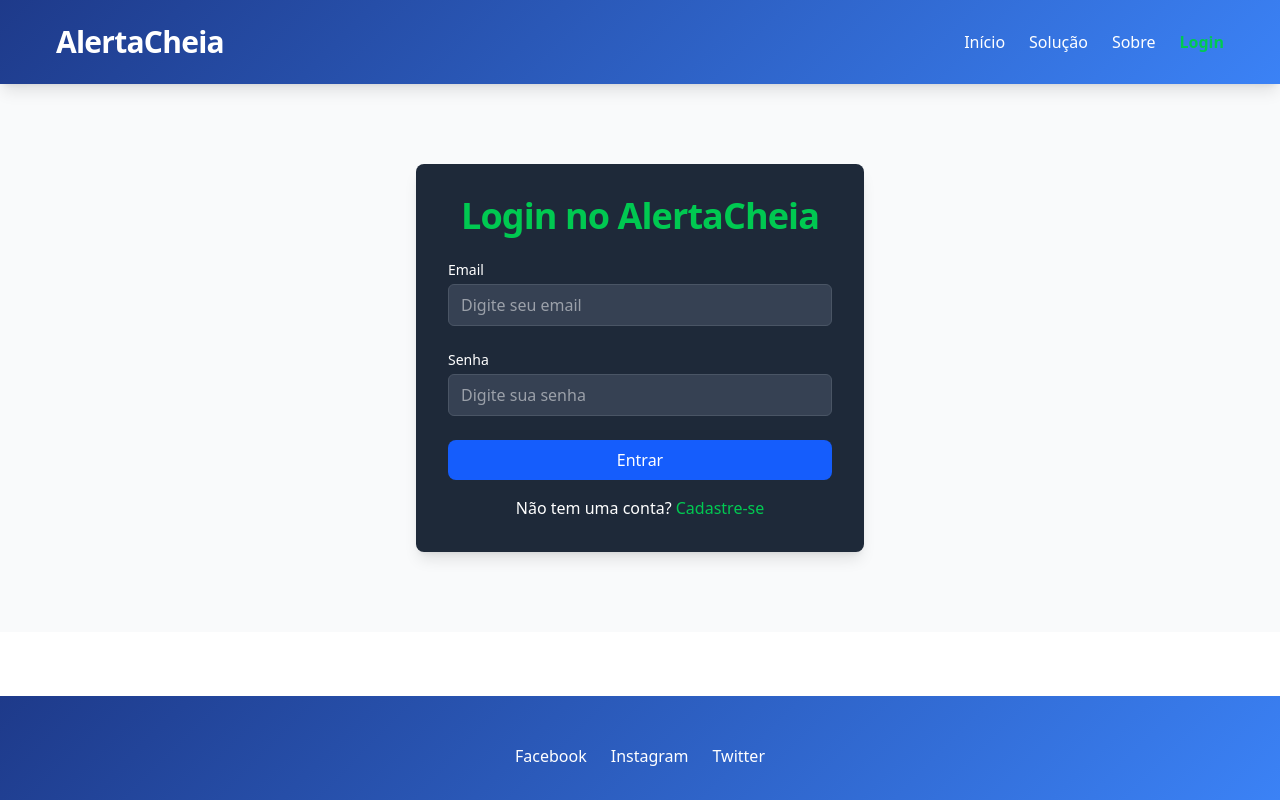
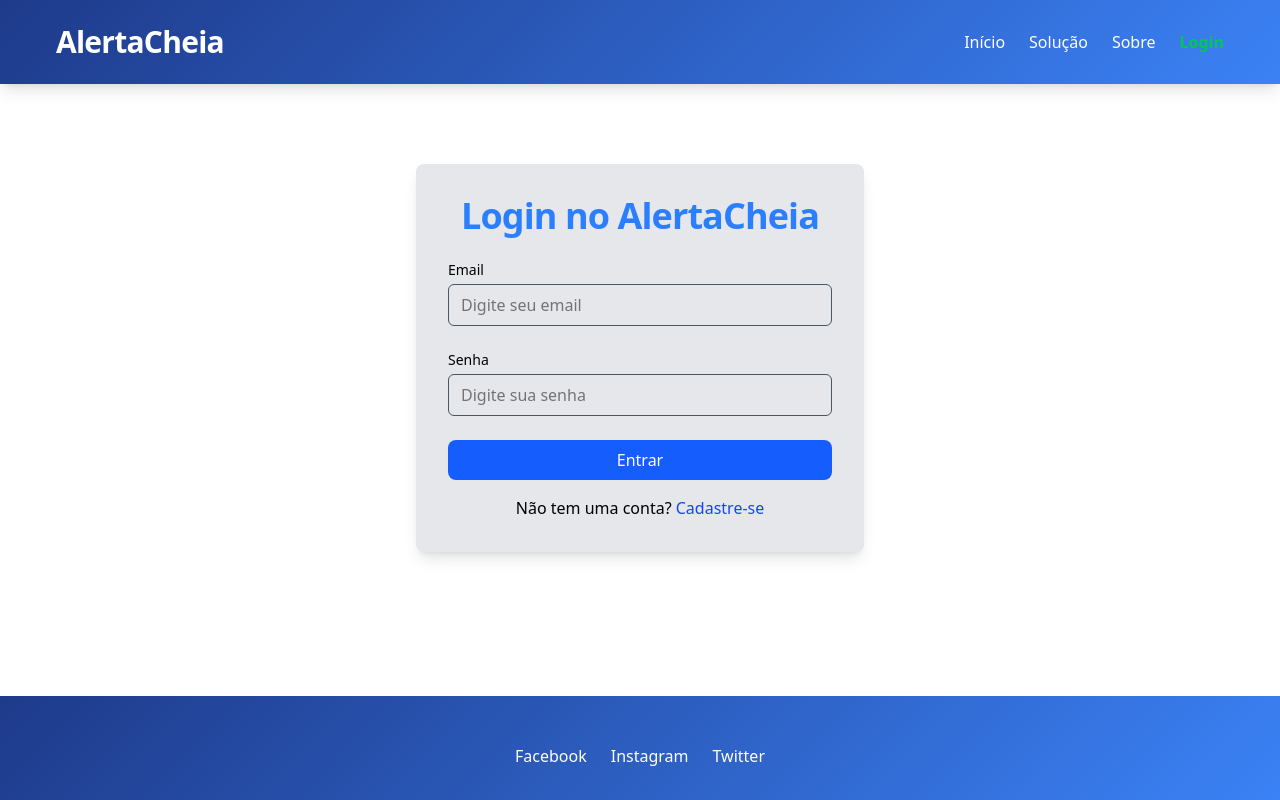
Before and after one commit to leoGitFiap/gs_webdev_2025, a React (Vite) app: page /login in a window 1280 px wide. Built offline with nearby package versions, Linux system fonts and the light colour scheme.

Commit message:
Editando o login

```diff
--- a/src/routes/Login.jsx
+++ b/src/routes/Login.jsx
@@ -29,12 +29,12 @@ const Login = () => {
   };
 
   return (
-    <div className="container mx-auto py-20 px-4 sm:px-6 lg:px-8 bg-gray-50">
-      <div className="max-w-md mx-auto bg-gray-800 p-8 rounded-lg shadow-lg">
-        <h2 className="text-4xl font-extrabold text-green-500 text-center mb-6 tracking-tight">Login no AlertaCheia</h2>
+    <div className="container mx-auto py-20 px-4 sm:px-6 lg:px-8">
+      <div className="max-w-md mx-auto bg-gray-200 p-8 rounded-lg shadow-lg">
+        <h2 className="text-4xl font-extrabold text-blue-500 text-center mb-6 tracking-tight">Login no AlertaCheia</h2>
         <form onSubmit={handleSubmit} className="space-y-6">
           <div>
-            <label htmlFor="email" className="block text-sm font-medium text-white">
+            <label htmlFor="email" className="block text-sm font-medium">
               Email
             </label>
             <input
@@ -43,12 +43,12 @@ const Login = () => {
               value={email}
               onChange={(e) => setEmail(e.target.value)}
               required
-              className="mt-1 block w-full px-3 py-2 bg-gray-700 text-white border border-gray-600 rounded-md focus:outline-none focus:ring-green-500 focus:border-green-500"
+              className="mt-1 block w-full px-3 py-2 border border-gray-600 rounded-md focus:outline-none focus:ring-blue-500 focus:border-blue-500"
               placeholder="Digite seu email"
             />
           </div>
           <div>
-            <label htmlFor="password" className="block text-sm font-medium text-white">
+            <label htmlFor="password" className="block text-sm font-medium">
               Senha
             </label>
             <input
@@ -57,7 +57,7 @@ const Login = () => {
               value={password}
               onChange={(e) => setPassword(e.target.value)}
               required
-              className="mt-1 block w-full px-3 py-2 bg-gray-700 text-white border border-gray-600 rounded-md focus:outline-none focus:ring-green-500 focus:border-green-500"
+              className="mt-1 block w-full px-3 py-2 border border-gray-600 rounded-md focus:outline-none focus:ring-blue-500 focus:border-blue-500"
               placeholder="Digite sua senha"
             />
           </div>
@@ -81,9 +81,9 @@ const Login = () => {
             {message}
           </p>
         )}
-        <p className="mt-4 text-center text-white">
+        <p className="mt-4 text-center">
           Não tem uma conta?{' '}
-          <Link to="/cadastrar" className="text-green-500 hover:underline hover:text-green-200">
+          <Link to="/cadastrar" className="text-blue-700 hover:underline hover:text-blue-500">
             Cadastre-se
           </Link>
         </p>
```
